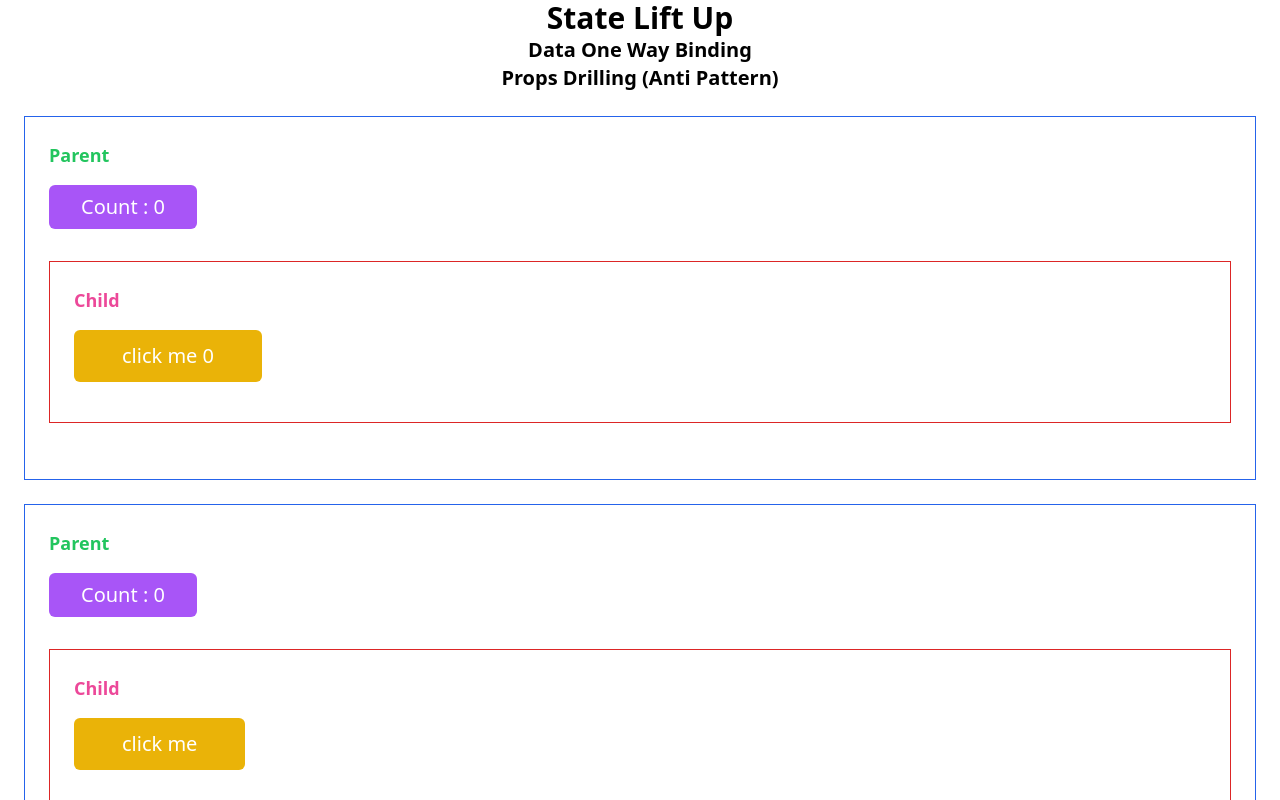
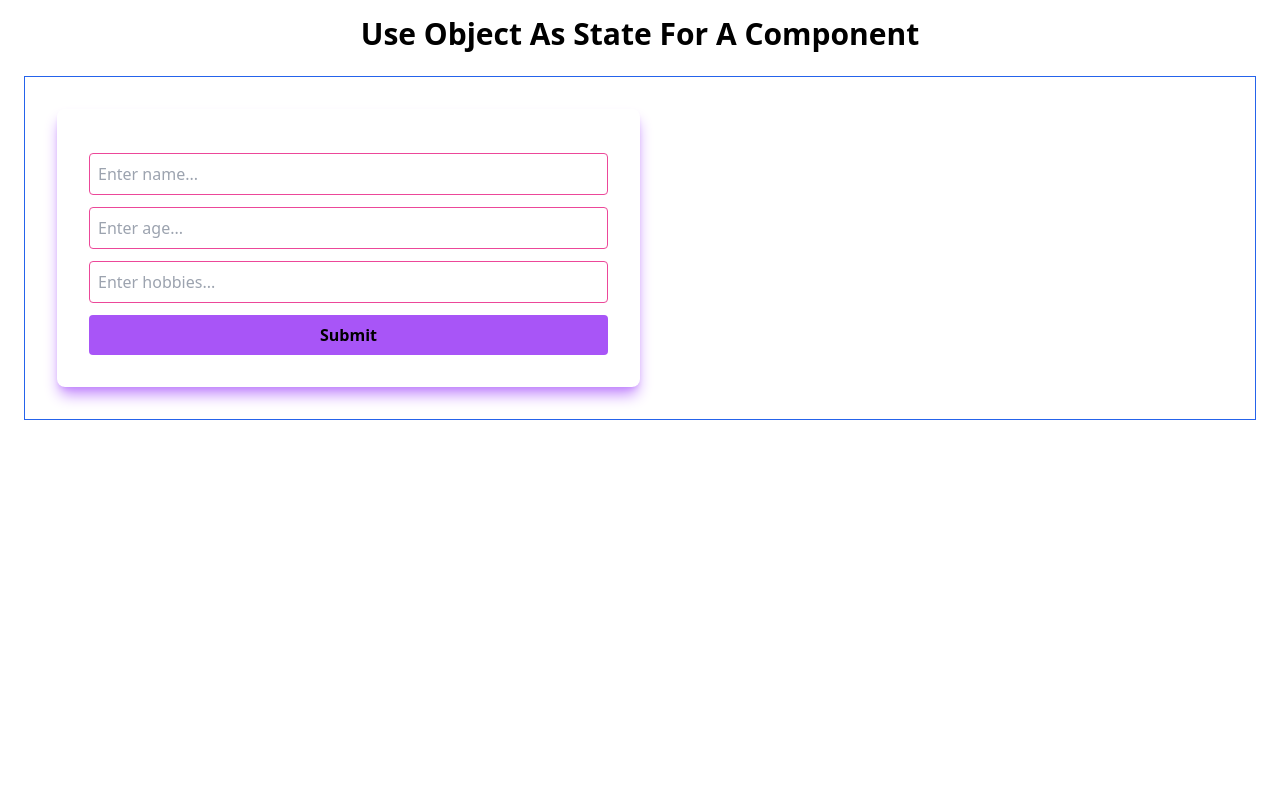
Before and after one commit to QuaziSamiha/React_State_Management, a React (Vite) app: page / in a window 1280 px wide. Shown: the top 800 px of the page. Built offline with nearby package versions, Linux system fonts and the light colour scheme.

Commit message:
object as a state

```diff
--- a/src/App.tsx
+++ b/src/App.tsx
@@ -1,15 +1,14 @@
-import Parent from "./components/ParentChildProps/Parent";
-import Parent2 from "./components/ParentChildProps2/Parent2";
+import UserInfo from "./components/userInfo/UserInfo";
+import UserInfo2 from "./components/userInfo/UserInfo2";
+
 function App() {
   return (
     <>
-      <h1 className="text-3xl font-bold text-center">State Lift Up</h1>
-      <h1 className="text-xl font-bold text-center">Data One Way Binding</h1>
-      <h1 className="text-xl font-bold text-center">
-        Props Drilling (Anti Pattern)
+      <h1 className="text-3xl font-bold text-center m-4">
+        Use Object As State For A Component
       </h1>
-      <Parent />
-      <Parent2 />
+      {/* <UserInfo /> */}
+      <UserInfo2 />
     </>
   );
 }
--- /dev/null
+++ b/src/components/userInfo/UserInfo.tsx
@@ -0,0 +1,53 @@
+import { useState } from "react";
+
+// ******************************* MUTABLE IMMUTABLE PROBLEM ========================
+const UserInfo = () => {
+  const [user, setUser] = useState({
+    name: "",
+    age: 0,
+    hobbies: [],
+  });
+
+  console.log(user);
+  return (
+    <div className="m-6 border border-blue-600 p-8">
+      <form
+        action=""
+        className="w-1/2 p-8 rounded-lg shadow-lg shadow-purple-400 "
+      >
+        <input
+          onChange={(e: React.ChangeEvent<HTMLInputElement>) =>
+            setUser({ name: e.target.value })
+          }
+          type="text"
+          name="userName"
+          id="nameId"
+          placeholder="Enter name..."
+          className="w-full block outline-none border border-pink-500 rounded my-3 p-2"
+        />
+        <input
+          type="number"
+          name="userAge"
+          id="ageId"
+          placeholder="Enter age..."
+          className="w-full block outline-none border border-pink-500 rounded my-3 p-2"
+        />
+        <input
+          type="text"
+          name="userHobbies"
+          id="hobbyId"
+          placeholder="Enter hobbies..."
+          className="w-full block outline-none border border-pink-500 rounded my-3 p-2"
+        />
+        <button
+          className="block outline-none w-full bg-purple-500 font-semibold rounded p-2"
+          type="submit"
+        >
+          Submit
+        </button>
+      </form>
+    </div>
+  );
+};
+
+export default UserInfo;
--- /dev/null
+++ b/src/components/userInfo/UserInfo2.tsx
@@ -0,0 +1,55 @@
+import { useState } from "react";
+
+// ******************************* SOLVED MUTABLE IMMUTABLE PROBLEM ========================
+const UserInfo2 = () => {
+  const [user, setUser] = useState({
+    name: "",
+    age: 0,
+    hobbies: [] as string[],
+  });
+
+  console.log(user);
+  return (
+    <div className="m-6 border border-blue-600 p-8">
+      <form
+        action=""
+        className="w-1/2 p-8 rounded-lg shadow-lg shadow-purple-400 "
+      >
+        <input
+          onChange={(e) => setUser({ ...user, name: e.target.value })}
+          type="text"
+          name="userName"
+          id="nameId"
+          placeholder="Enter name..."
+          className="w-full block outline-none border border-pink-500 rounded my-3 p-2"
+        />
+        <input
+          onChange={(e) => setUser({ ...user, age: Number(e.target.value) })}
+          type="number"
+          name="userAge"
+          id="ageId"
+          placeholder="Enter age..."
+          className="w-full block outline-none border border-pink-500 rounded my-3 p-2"
+        />
+        <input
+          onBlur={(e) =>
+            setUser({ ...user, hobbies: [...user.hobbies, e.target.value] })
+          }
+          type="text"
+          name="userHobbies"
+          id="hobbyId"
+          placeholder="Enter hobbies..."
+          className="w-full block outline-none border border-pink-500 rounded my-3 p-2"
+        />
+        <button
+          className="block outline-none w-full bg-purple-500 font-semibold rounded p-2"
+          type="submit"
+        >
+          Submit
+        </button>
+      </form>
+    </div>
+  );
+};
+
+export default UserInfo2;
```
Also changed, not shown: 1 other file (tests, documents, lock files or other folders).
